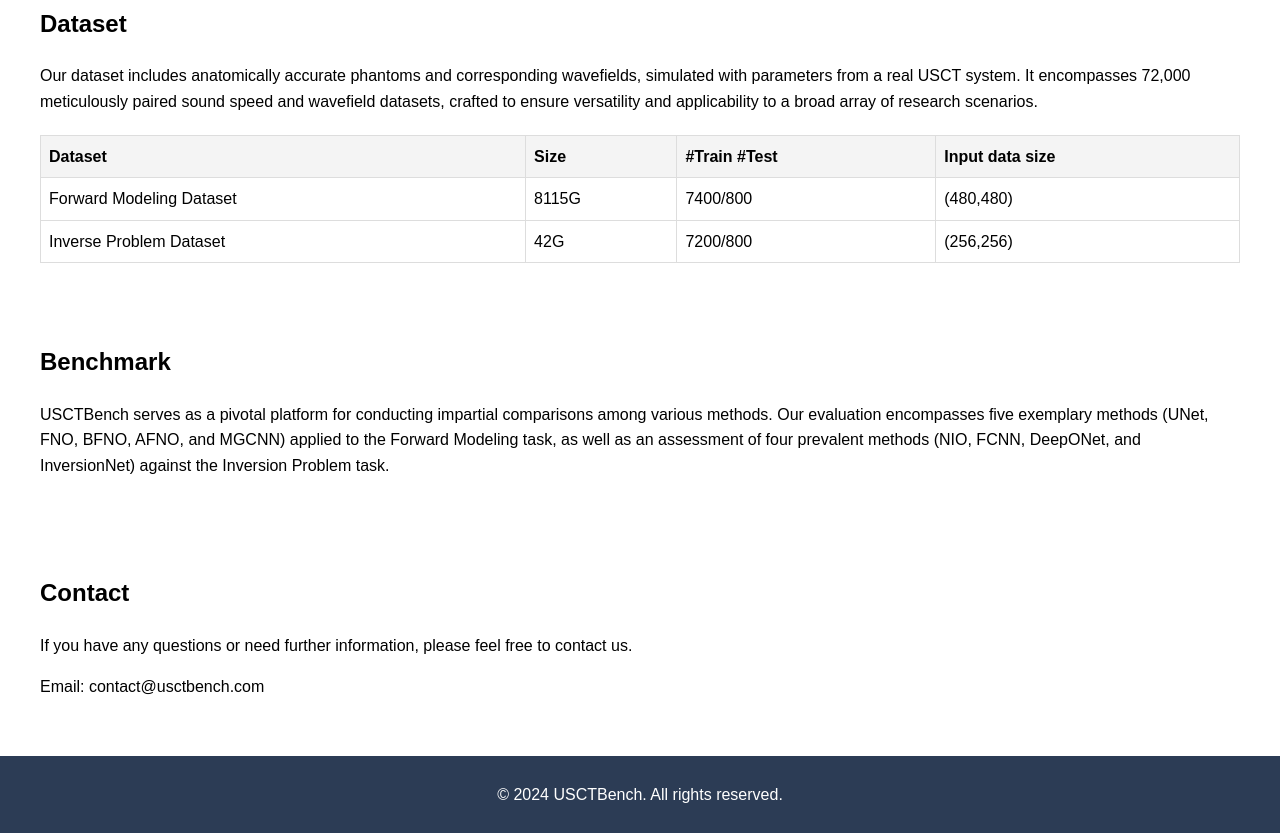
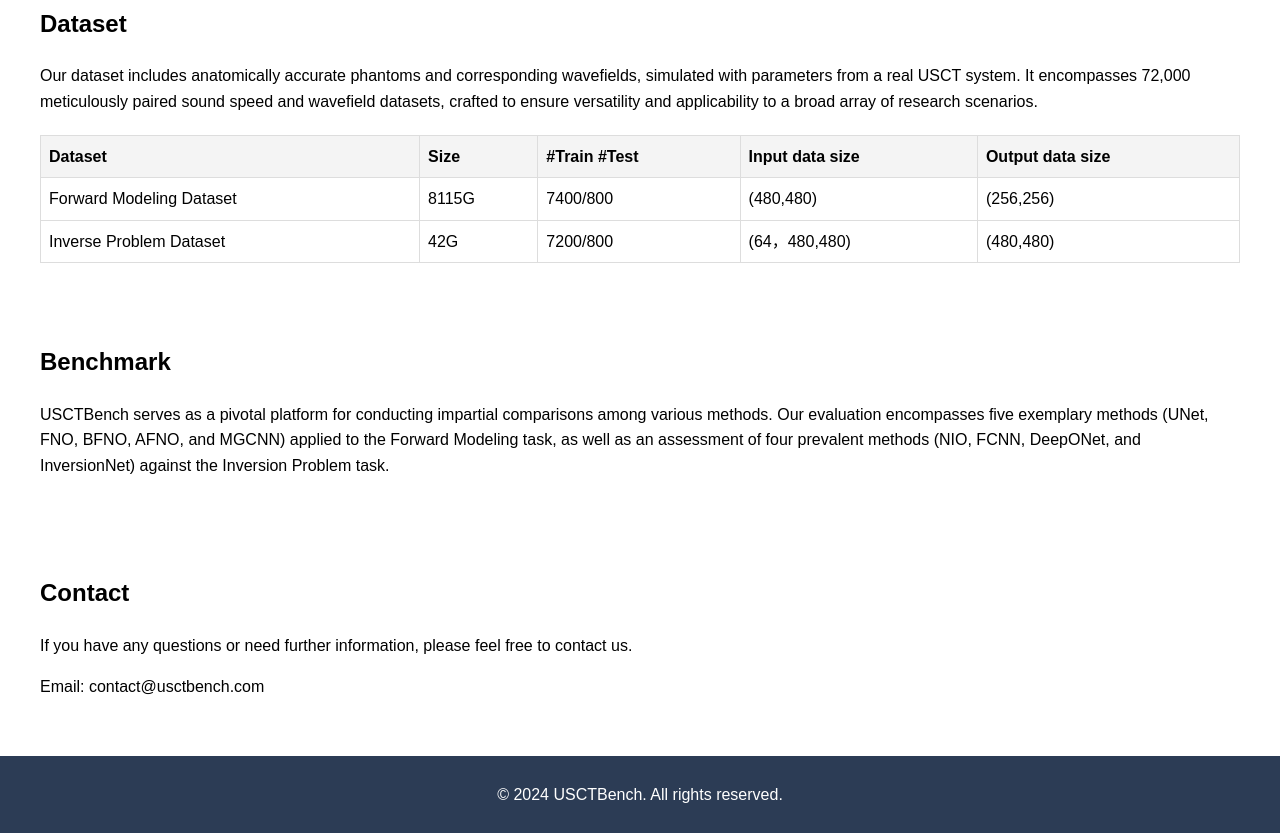
Before and after one commit to USCTBench/USCTBench.github.io, a plain HTML site: page index.html in a window 1280 px wide. Shown: the part 1040-1873 px from the top of the page. Drawn offline with Linux system fonts and the light colour scheme.

Commit message:
Update index.html

```diff
--- a/index.html
+++ b/index.html
@@ -37,18 +37,21 @@
                 <th>Size</th>
                 <th>#Train #Test</th>
                 <th>Input data size</th>
+                <th>Output data size</th>
             </tr>
             <tr>
                 <td>Forward Modeling Dataset</td>
                 <td>8115G</td>
                 <td>7400/800</td>
                 <td>(480,480)</td>
+                <td>(256,256)</td>
             </tr>
             <tr>
                 <td>Inverse Problem Dataset</td>
                 <td>42G</td>
                 <td>7200/800</td>
-                <td>(256,256)</td>
+                <td>(64，480,480)</td>
+                <td>(480,480)</td>
             </tr>
         </table>
         <!-- Table End -->
```
